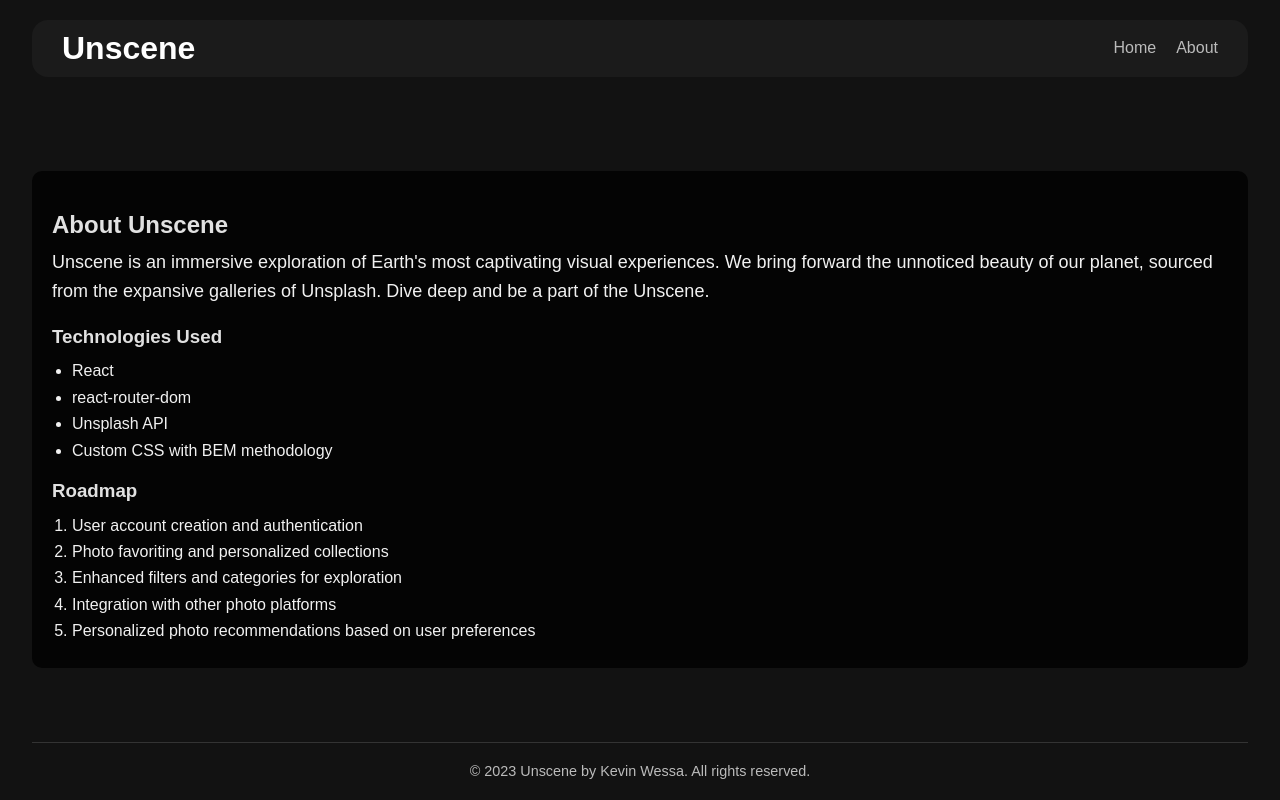
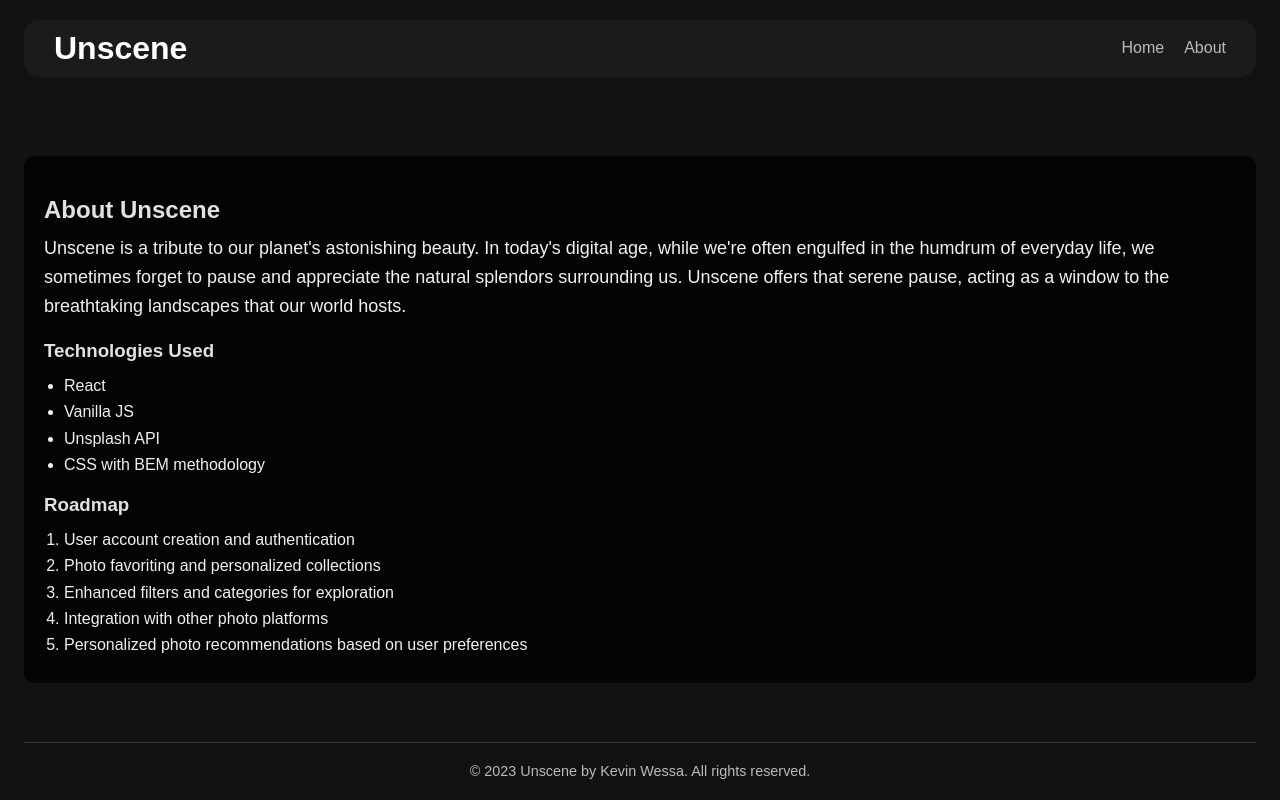
Before and after one commit to kjwessa/unscene-frontend, a React (Create React App) app: page /about in a window 1280 px wide. Built offline with nearby package versions, Linux system fonts and the light colour scheme; no server answers.

Commit message:
chores: update README

```diff
--- a/src/components/About/About.js
+++ b/src/components/About/About.js
@@ -5,17 +5,18 @@ function About() {
     <section className="about">
       <h2 className="about__title">About Unscene</h2>
       <p className="about__description">
-        Unscene is an immersive exploration of Earth's most captivating visual experiences. We bring
-        forward the unnoticed beauty of our planet, sourced from the expansive galleries of
-        Unsplash. Dive deep and be a part of the Unscene.
+        Unscene is a tribute to our planet's astonishing beauty. In today's digital age, while we're
+        often engulfed in the humdrum of everyday life, we sometimes forget to pause and appreciate
+        the natural splendors surrounding us. Unscene offers that serene pause, acting as a window
+        to the breathtaking landscapes that our world hosts.
       </p>
 
       <h3 className="about__subtitle">Technologies Used</h3>
       <ul className="about__tech-list">
         <li>React</li>
-        <li>react-router-dom</li>
+        <li>Vanilla JS</li>
         <li>Unsplash API</li>
-        <li>Custom CSS with BEM methodology</li>
+        <li>CSS with BEM methodology</li>
       </ul>
 
       <h3 className="about__subtitle">Roadmap</h3>
--- a/src/components/About/about.css
+++ b/src/components/About/about.css
@@ -1,15 +1,15 @@
 .about {
   padding: 20px;
   font-family: "Arial", sans-serif;
-  color: #f1f1f1; /* Lighter color for better contrast against a dark background */
-  background-color: rgba(0, 0, 0, 0.8); /* Semi-transparent background for the about content */
-  border-radius: 10px; /* Rounded corners for aesthetics */
+  color: #f1f1f1;
+  background-color: rgba(0, 0, 0, 0.8);
+  border-radius: 10px;
 }
 
 .about__title,
 .about__subtitle {
   margin-top: 20px;
-  color: #e1e1e1; /* Slightly lighter shade for headings */
+  color: #e1e1e1;
 }
 
 .about__description {
--- a/src/components/App/app.css
+++ b/src/components/App/app.css
@@ -6,7 +6,7 @@
 }
 
 body {
-  background-color: #121212; /* Dark Gray */
+  background-color: #121212;
   color: #ffffff;
 }
 
@@ -18,7 +18,6 @@ body {
   max-width: 1360px;
   margin-right: auto;
   margin-left: auto;
-  padding-left: 2rem;
-  padding-right: 2rem;
-  justify-content: space-between; /* This will provide spacing between the header, main content, and footer */
+  padding: 0 1.5rem;
+  justify-content: space-between;
 }
--- a/src/components/Header/header.css
+++ b/src/components/Header/header.css
@@ -4,9 +4,9 @@
   align-items: center;
   padding: 10px 30px;
   background-color: #1b1b1b;
-  border-radius: 16px; /* Giving it a rounded pill-like appearance */
+  border-radius: 16px;
   margin: 20px 0;
-  width: 100%; /* Slightly less than full width for a bit of margin */
+  width: 100%;
   max-width: 1360px;
 }
 
@@ -18,6 +18,6 @@
 
 .header__link {
   text-decoration: none;
-  color: inherit; /* This ensures that the link uses the same color as its surrounding text */
-  cursor: pointer; /* Changes the cursor to a hand icon when hovering over the link */
+  color: inherit;
+  cursor: pointer;
 }
--- a/src/components/Main/main.css
+++ b/src/components/Main/main.css
@@ -4,11 +4,14 @@
   flex-direction: column;
   align-items: center;
   position: relative;
+  width: 100%;
+  margin-right: auto;
+  margin-left: auto;
 }
 
 .main__image-container {
   height: 70vh;
-  width: auto;
+  width: 100%;
   max-width: 100%;
   position: relative;
   border-radius: 4px;
@@ -16,9 +19,9 @@
 
 .main__image {
   height: 100%;
-  width: auto;
+  width: 100%;
   object-fit: cover;
-  border-radius: 4px; /* Added to match the container */
+  border-radius: 4px;
   position: relative;
   z-index: 2;
 }
@@ -30,12 +33,12 @@
   background-size: cover;
   background-repeat: no-repeat;
   background-position: center;
-  width: 102%; /* Reduced size for subtler effect */
+  width: 102%;
   height: 102%;
   position: absolute;
-  top: -1%; /* Center the background glow */
+  top: -1%;
   left: -1%;
-  filter: blur(12px); /* Reduced blur for subtler effect */
+  filter: blur(12px);
   z-index: 1;
 }
 
--- a/src/components/Preloader/preloader.css
+++ b/src/components/Preloader/preloader.css
@@ -29,5 +29,5 @@
   display: flex;
   align-items: center;
   justify-content: center;
-  background-color: rgba(0, 0, 0, 0.6); /* This will give a slightly dark overlay */
+  background-color: rgba(0, 0, 0, 0.6);
 }
```
Also changed, not shown: src/images/unscene_screenshot.png (added), 1 other file (tests, documents, lock files or other folders).
